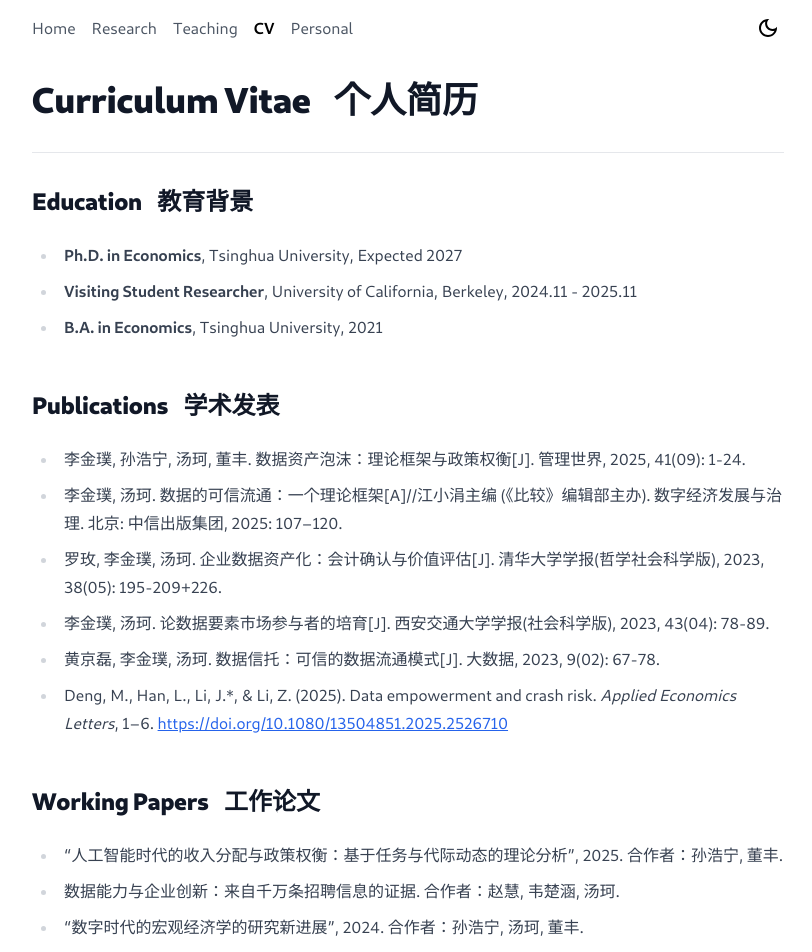
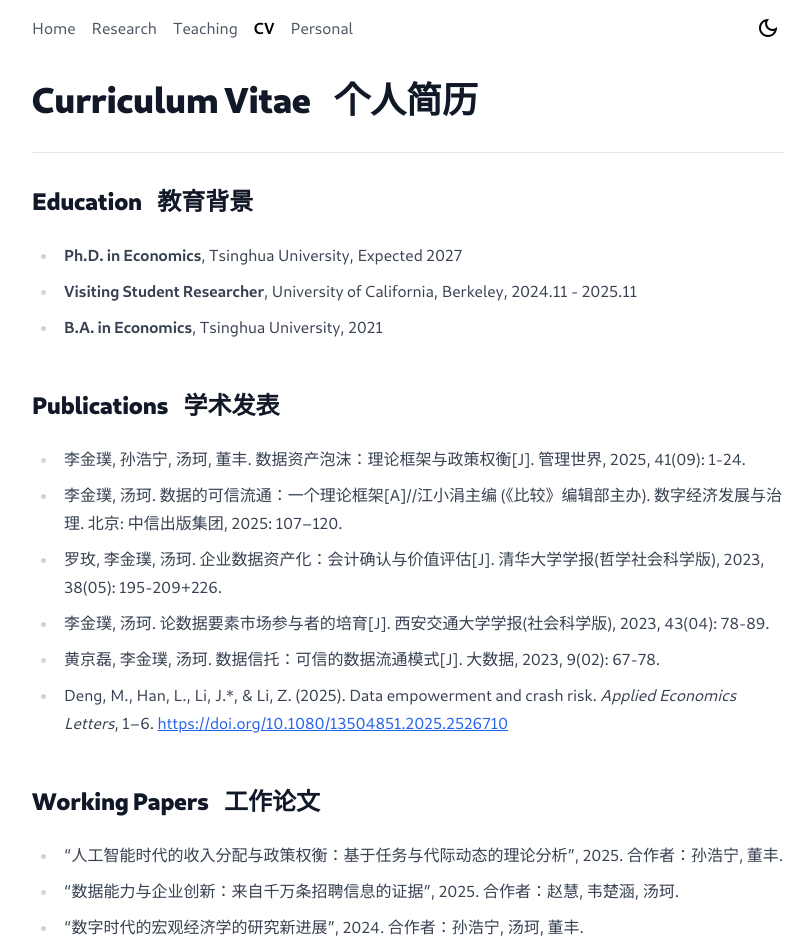
Before and after one commit to lijinpu/lijinpu.github.io, a Next.js app: page /cv in a window 1280 px wide. Shown: the top 952 px of the page, without its empty margins (232-1044 px from the left). Built offline with nearby package versions, Linux system fonts and the light colour scheme.

Commit message:
auto update

```diff
--- a/pages/cv.tsx
+++ b/pages/cv.tsx
@@ -35,7 +35,7 @@ export default function CV() {
         <li>
             “人工智能时代的收入分配与政策权衡：基于任务与代际动态的理论分析”, 2025. 合作者：孙浩宁, 董丰.
         </li>
-        <li>数据能力与企业创新：来自千万条招聘信息的证据. 合作者：赵慧, 韦楚涵, 汤珂.</li>
+        <li>“数据能力与企业创新：来自千万条招聘信息的证据”, 2025. 合作者：赵慧, 韦楚涵, 汤珂.</li>
         <li>
         “数字时代的宏观经济学的研究新进展”, 2024. 合作者：孙浩宁, 汤珂, 董丰.
         </li>
--- a/pages/research.tsx
+++ b/pages/research.tsx
@@ -27,7 +27,7 @@ export default function Research() {
     <li>
         “人工智能时代的收入分配与政策权衡：基于任务与代际动态的理论分析”, 2025. 合作者：孙浩宁, 董丰.
     </li>
-    <li>数据能力与企业创新：来自千万条招聘信息的证据. 合作者：赵慧, 韦楚涵, 汤珂.</li>
+    <li>“数据能力与企业创新：来自千万条招聘信息的证据”, 2025. 合作者：赵慧, 韦楚涵, 汤珂.</li>
     <li>
         “数字时代的宏观经济学的研究新进展”, 2024. 合作者：孙浩宁, 汤珂, 董丰.
     </li>
```
